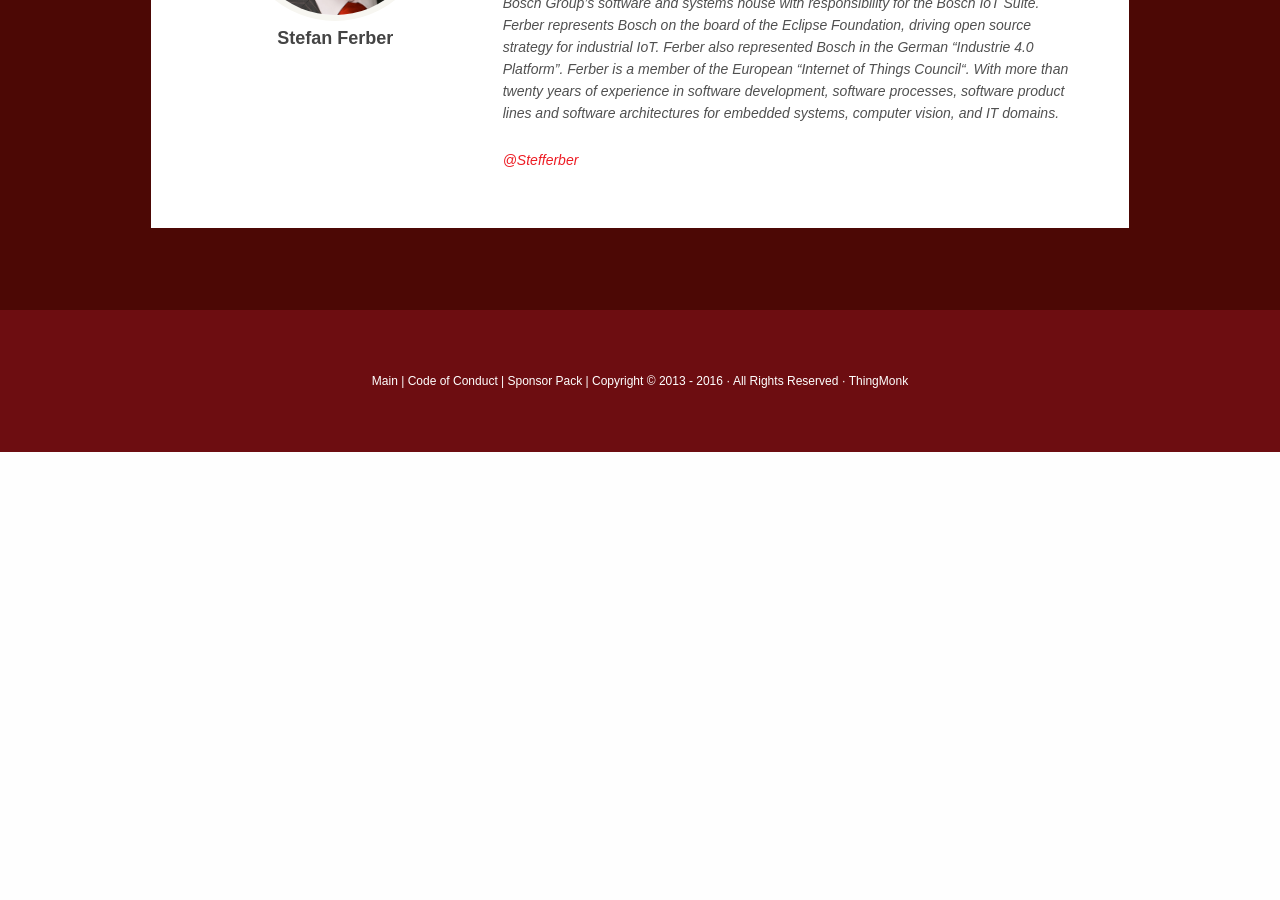
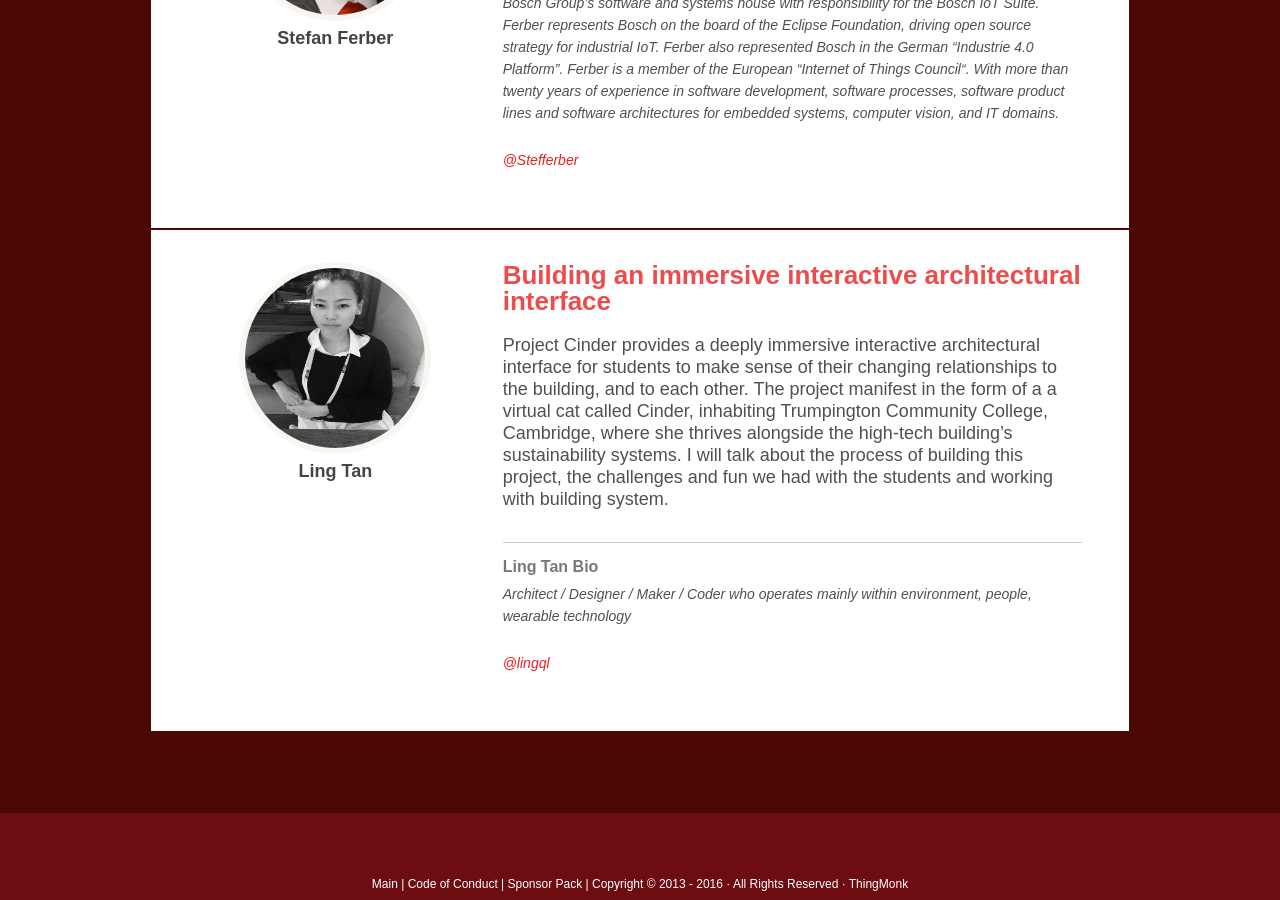
Before and after one commit to thingmonk/thingmonk.github.io, a Jekyll site: the page built from thingmonk-talks.html, in a window 1280 px wide and 900 px high, scrolled down 9661 px. Built offline with Jekyll 4.4.1, drawn with Linux system fonts in a browser that asks for light colours; before the commit the page ends 10113 px from its top, so only the background shows below that.

Commit message:
Added Ling Tan

```diff
--- a/_data/speakers.yml
+++ b/_data/speakers.yml
@@ -123,3 +123,10 @@
   talktitle: TBC
   talkabstract: TBC
   twitter: Stefferber
+
+- name: Ling Tan
+  photo: lingql.jpg
+  bio: Architect / Designer / Maker / Coder who operates mainly within environment, people, wearable technology
+  talktitle: Building an immersive interactive architectural interface
+  talkabstract: Project Cinder provides a deeply immersive interactive architectural interface for students to make sense of their changing relationships to the building, and to each other. The project manifest in the form of a a virtual cat called Cinder, inhabiting Trumpington Community College, Cambridge, where she thrives alongside the high-tech building’s sustainability systems. I will talk about the process of building this project, the challenges and fun we had with the students and working with building system.
+  twitter: lingql
```
Also changed, not shown: imgs/lingql.jpg (added).
